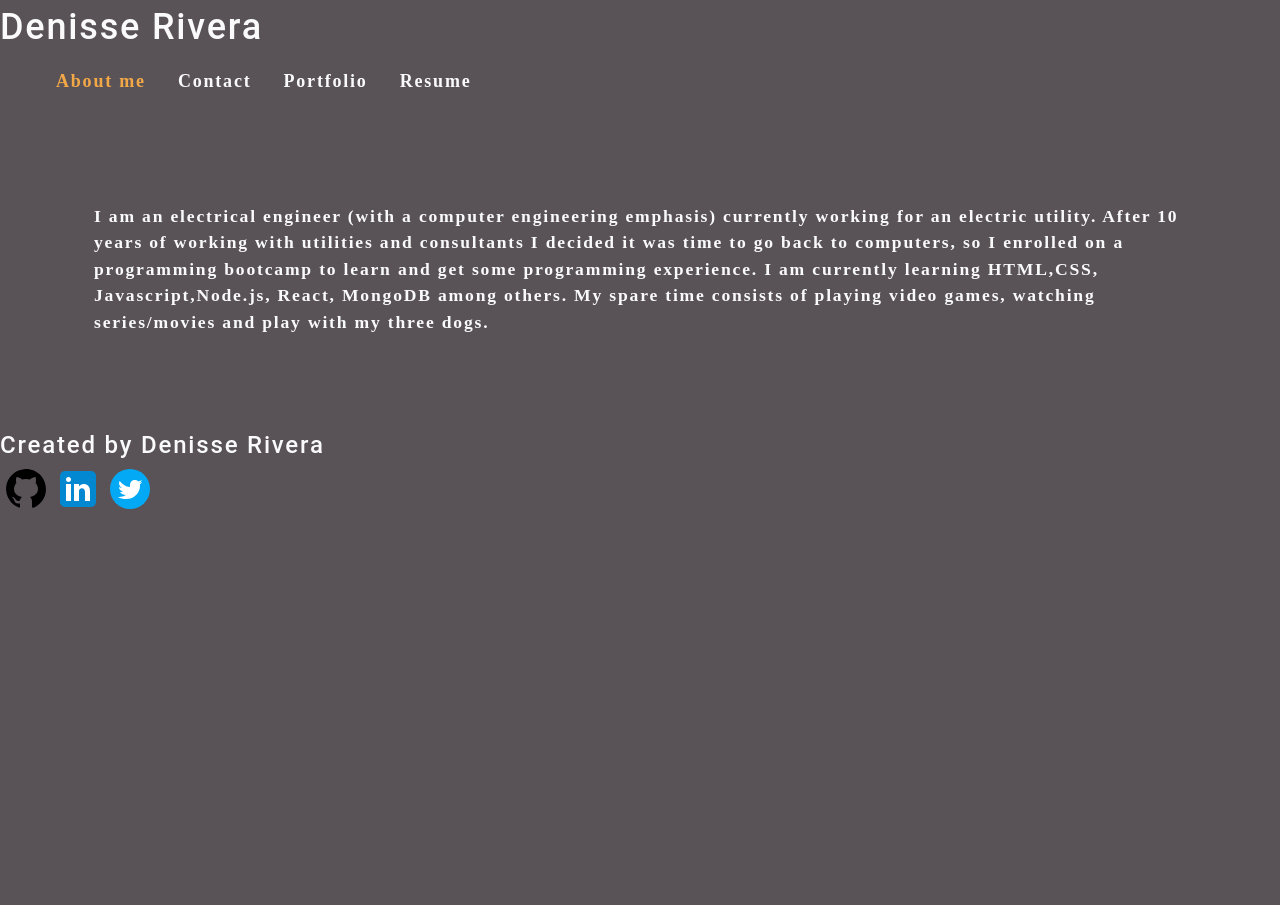
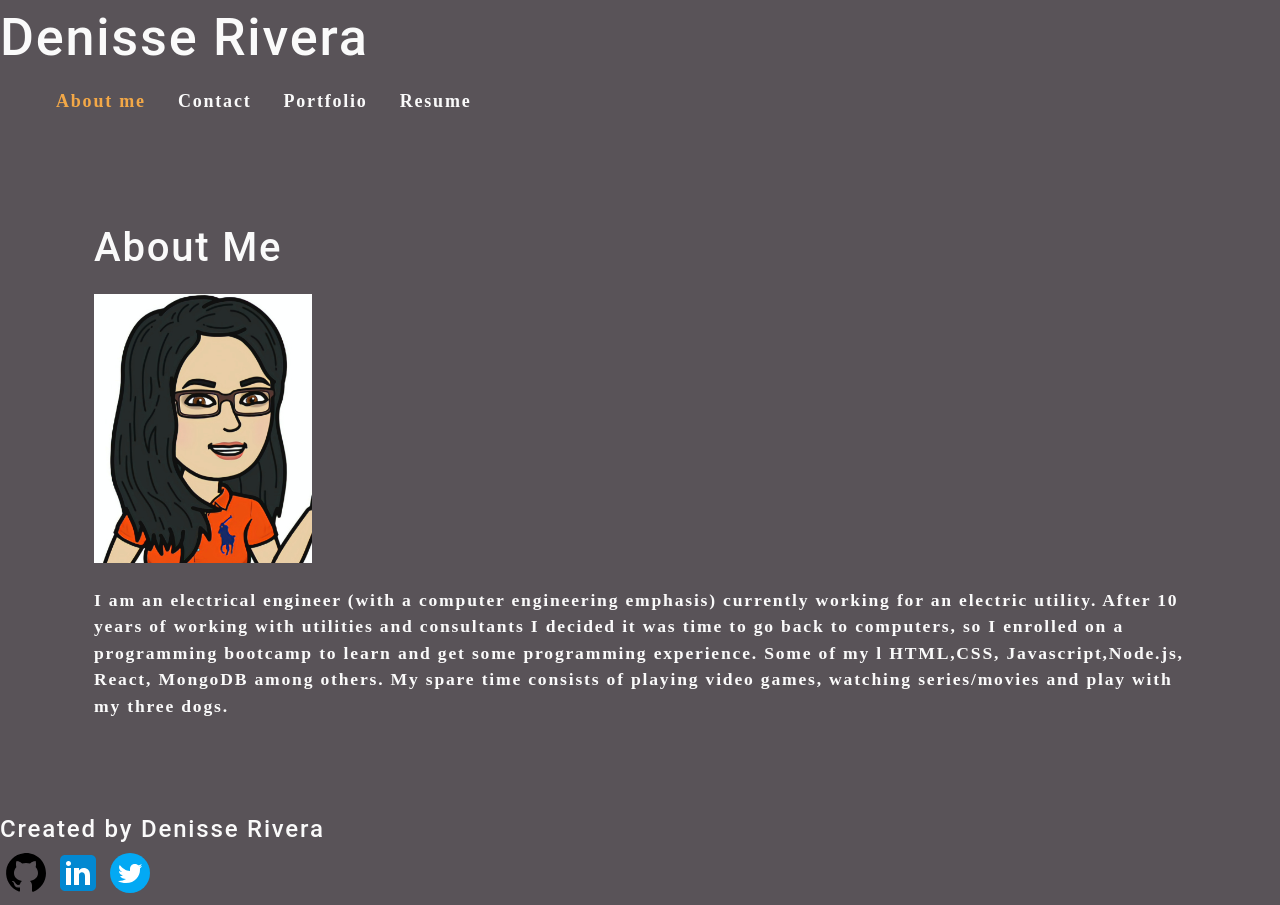
Before and after one commit to RiveraDenisse/react-portfolio, a React (Create React App) app: page / in a window 1280 px wide. Before the commit the page ends 800 px from the top, so only its background shows below. Built offline with nearby package versions, Linux system fonts and the light colour scheme.

Commit message:
added title to each section and picture to about me section

```diff
--- a/src/components/About/index.js
+++ b/src/components/About/index.js
@@ -1,17 +1,23 @@
 import React from "react";
-
+import portfolioPicture from "../../assets/portfolioimage.png";
 function About() {
   return (
-    <section className="my-5">
-      <p id="about">
+    <section className="my-5 ">
+      <h2>About Me</h2>
+      <img
+        src={portfolioPicture}
+        className="my-2"
+        style={{ width: "20%" }}
+        alt="Denisse Rivera"
+      />
+      <p>
         I am an electrical engineer (with a computer engineering emphasis)
         currently working for an electric utility. After 10 years of working
         with utilities and consultants I decided it was time to go back to
         computers, so I enrolled on a programming bootcamp to learn and get some
-        programming experience. I am currently learning HTML,CSS,
-        Javascript,Node.js, React, MongoDB among others. My spare time consists
-        of playing video games, watching series/movies and play with my three
-        dogs.
+        programming experience. Some of my l HTML,CSS, Javascript,Node.js,
+        React, MongoDB among others. My spare time consists of playing video
+        games, watching series/movies and play with my three dogs.
       </p>
     </section>
   );
--- a/src/components/Resume/index.js
+++ b/src/components/Resume/index.js
@@ -3,7 +3,8 @@ import React from "react";
 function Resume() {
   return (
     <div>
-      <h3>Proficiencies</h3>
+      <h2 className="App">Resume</h2>
+      <h4>Proficiencies</h4>
       <div className="skills">
         <div>
           <ul>
--- a/src/index.css
+++ b/src/index.css
@@ -50,11 +50,11 @@ h6 {
 }
 
 h1 {
-  font-size: 2.25rem;
+  font-size: 3.25rem;
 }
 
 h2 {
-  font-size: 2rem;
+  font-size: 2.5rem;
 }
 
 h3 {
@@ -307,3 +307,20 @@ a {
   grid-template-columns: 1fr 2fr;
   align-content: flex-start;
 }
+.profile-pic {
+  flex: 1 40%;
+  margin: 10px;
+}
+.profile-pic img {
+  height: 300px;
+  width: 100%;
+}
+.aboutme {
+  display: flex;
+  flex-wrap: wrap;
+  align-items: center;
+  border-left: 3px;
+  padding-left: 10px;
+  width: 100%;
+  border: 0;
+}
```
